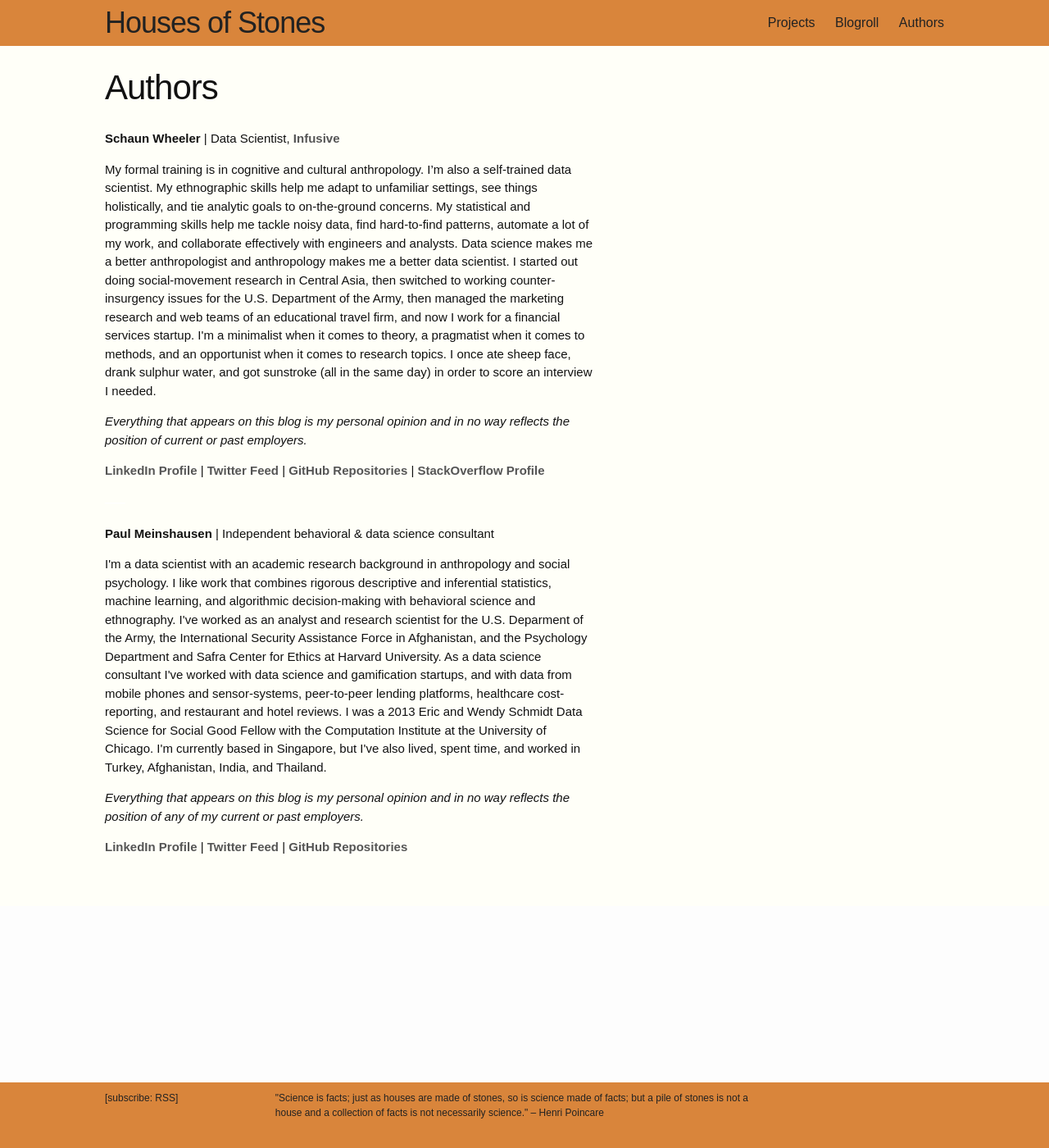
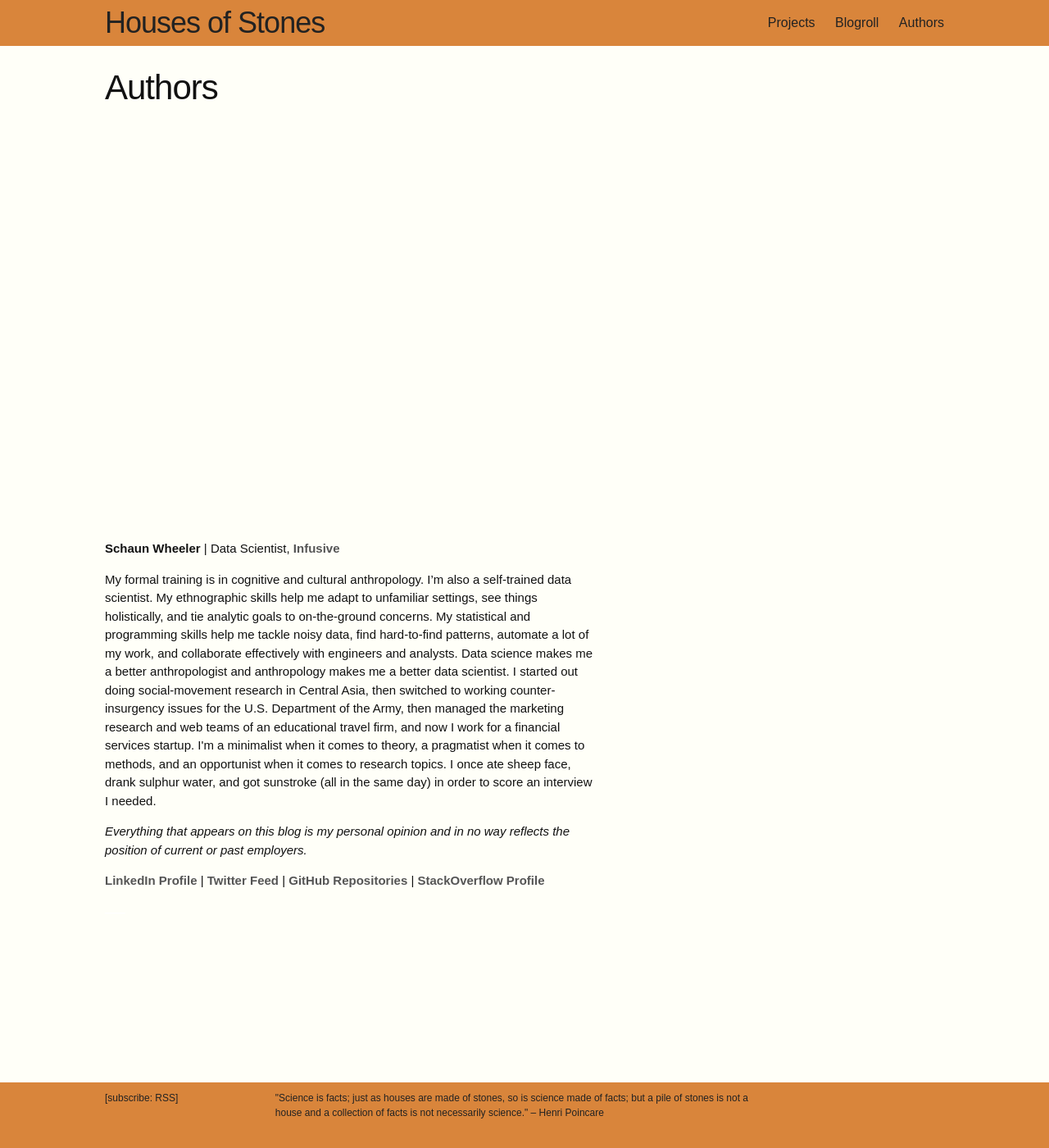
Before and after one commit to housesofstones/housesofstones.github.io, a Jekyll site: the page built from authors/index.md, in a window 1280 px wide and 1400 px high. Shown: the whole window at 82% size. Built offline with Jekyll 4.4.1, drawn with Linux system fonts in a browser that asks for light colours; nearby versions of some CDN libraries.

Commit message:
Update hoscustom.css

```diff
--- a/css/hoscustom.css
+++ b/css/hoscustom.css
@@ -140,3 +140,6 @@ body {
     text-decoration: none;
     color: #555555;
 }
+#swheeler, #pmeinshausen {
+    padding-top: 500px;
+}
```
